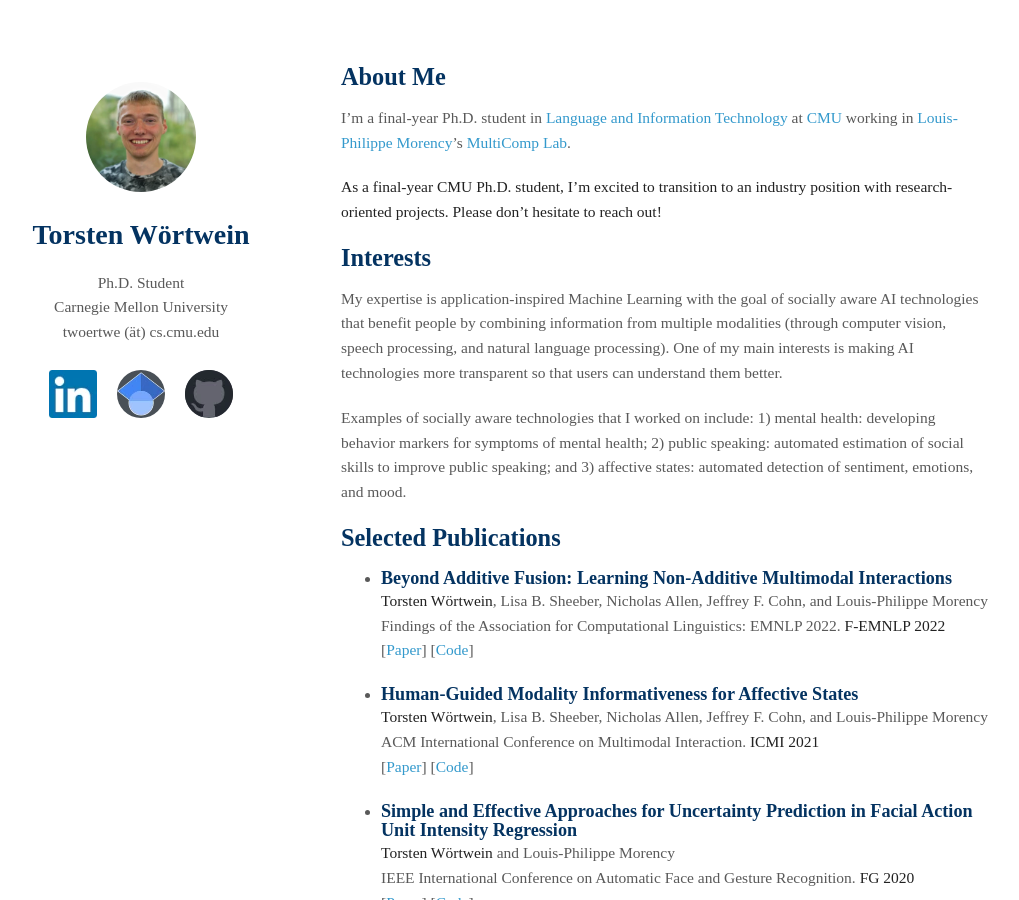
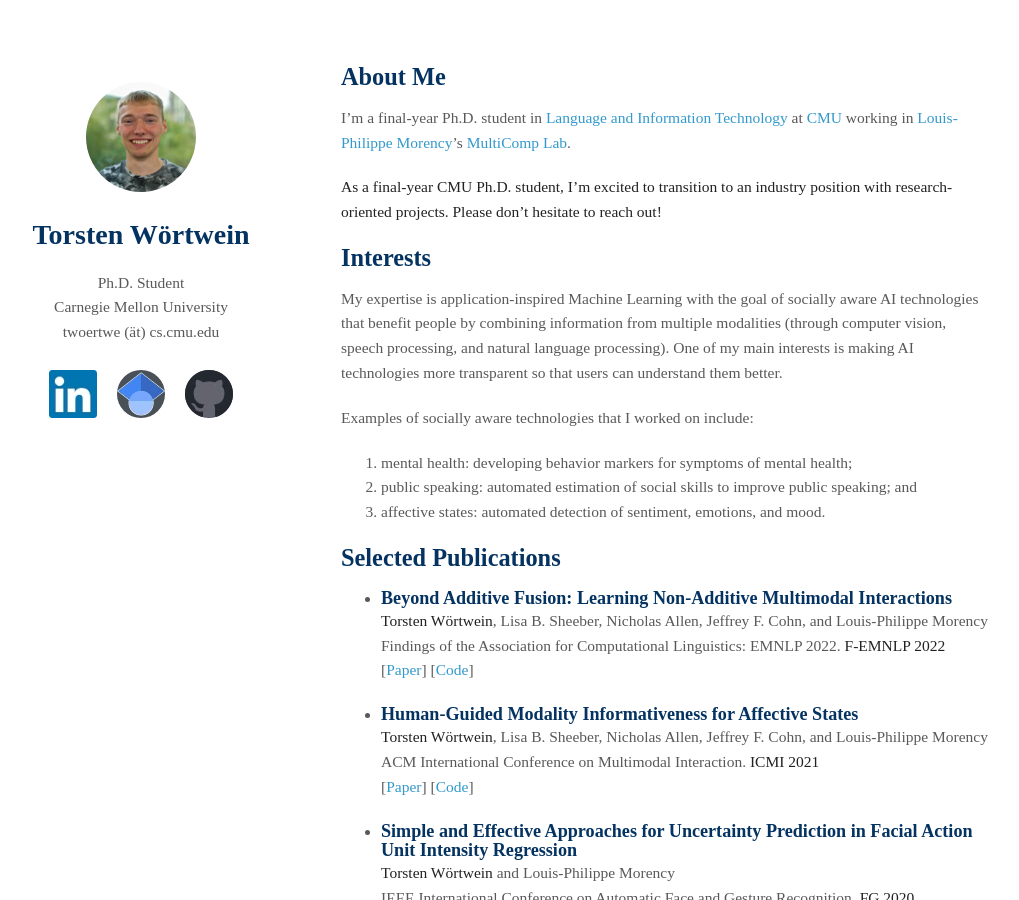
Before and after one commit to twoertwein/twoertwein.github.io, a Jekyll site: the page built from index.md, in a window 1280 px wide and 900 px high. Shown: the whole window, without its empty margins (129-1148 px from the left). Built offline with Jekyll 4.4.1, drawn with Linux system fonts in a browser that asks for light colours; our own code applies the rules of GitHub Pages for plain Markdown files.

Commit message:
fix enumeration

```diff
--- a/index.md
+++ b/index.md
@@ -13,9 +13,9 @@ I'm a final-year Ph.D. student in [Language and Information Technology](https://
 My expertise is application-inspired Machine Learning with the goal of socially aware AI technologies that benefit people by combining information from multiple modalities (through computer vision, speech processing, and natural language processing). One of my main interests is making AI technologies more transparent so that users can understand them better.
 
 Examples of socially aware technologies that I worked on include:
-1) mental health: developing behavior markers for symptoms of mental health;
-2) public speaking: automated estimation of social skills to improve public speaking; and
-3) affective states: automated detection of sentiment, emotions, and mood.
+1. mental health: developing behavior markers for symptoms of mental health;
+2. public speaking: automated estimation of social skills to improve public speaking; and
+3. affective states: automated detection of sentiment, emotions, and mood.
 
 ## Selected Publications
 
```
